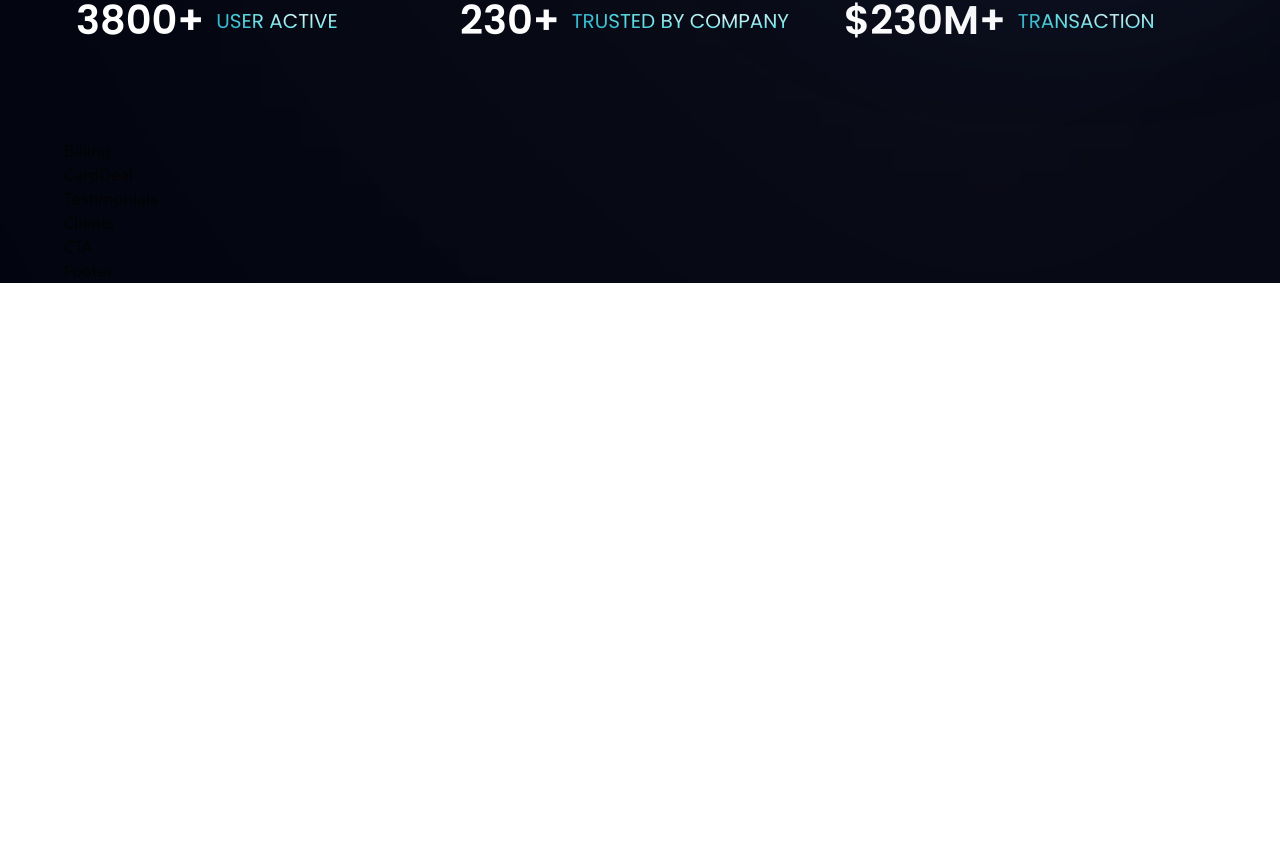
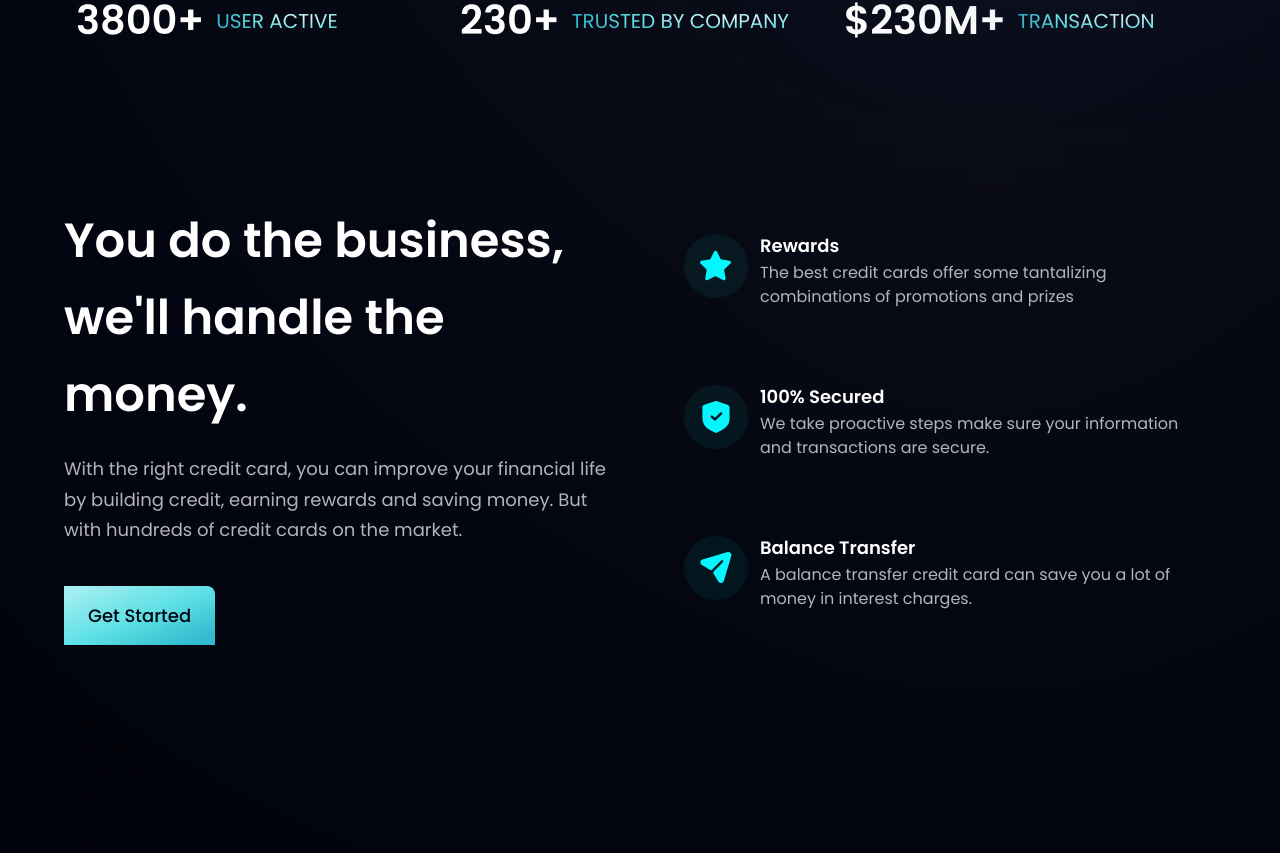
Before and after one commit to bpetya44/bank-app, a React (Vite) app: page / in a window 1280 px wide. Shown: the part 806-1659 px from the top of the page. Before the commit the page ends 1089 px from the top, so only its background shows below. Built offline with nearby package versions, Linux system fonts and the light colour scheme.

Commit message:
Business section added

```diff
--- a/src/components/Business.jsx
+++ b/src/components/Business.jsx
@@ -4,9 +4,39 @@
 import styles, { layout } from "../style"
 import Button from './Button'
 
+const FeatureCard = ({ icon, title, content, index }) => (
+  <div className={ `flex flex-row p-6 rounded-[20px] ${index !== features.length-1 ? 'mb-6': 'mb-0'} feature-card` }>
+    <div className={`w-[64px] h-[64px] rounded-full ${styles.flexCenter} bg-dimBlue`}>
+      <img src={icon} alt="icon" className=" h-1/2 w-1/2 object-contain"/>
+    </div>
+
+    <div className="flex-1 flex flex-col ml-3">
+      <h4 className="font-poppins font-semibold text-white text-[18px] leading-[23px] mb-1">
+        {title}
+      </h4>
+      <p className="font-poppins font-normal text-dimWhite text-[16px] leading-[24px] mb-1">
+        {content}
+      </p>
+    </div>
+  </div>
+)
+
 const Business = () =>  (
-    <section id="features">
+    <section id="features" className={layout.section}>
+      <div className={layout.sectionInfo}>
+        <h2 className={styles.heading2}>You do the business, <br className="sm:block hidden"/> we'll handle the money.</h2>
 
+        <p className={`${styles.paragraph} max-w-[570px] mt-5`}>With the right credit card, you can improve your financial life by building credit, earning rewards and saving money. But with hundreds of credit cards on the market.</p>
+
+        <Button styles="mt-10" />
+
+      </div>
+
+      <div className={`${layout.sectionImg} flex-col`}>
+        {features.map((feature, index) => (
+          <FeatureCard key={feature.id} {...feature} index={index}/>
+        ))}
+      </div>
     </section>
   )
 
--- a/src/components/Button.jsx
+++ b/src/components/Button.jsx
@@ -1,8 +1,10 @@
-import React from 'react'
 
-const Button = () => {
+
+const Button = ({ styles }) => {
   return (
-    <div>Button</div>
+    <button type="button" className={`py-4 px-6 bg-blue-gradient font-poppins font-medium text-[18px] rounded-tr-lg text-primary outline-none ${styles}`}>
+      Get Started
+    </button>
   )
 }
 
```
